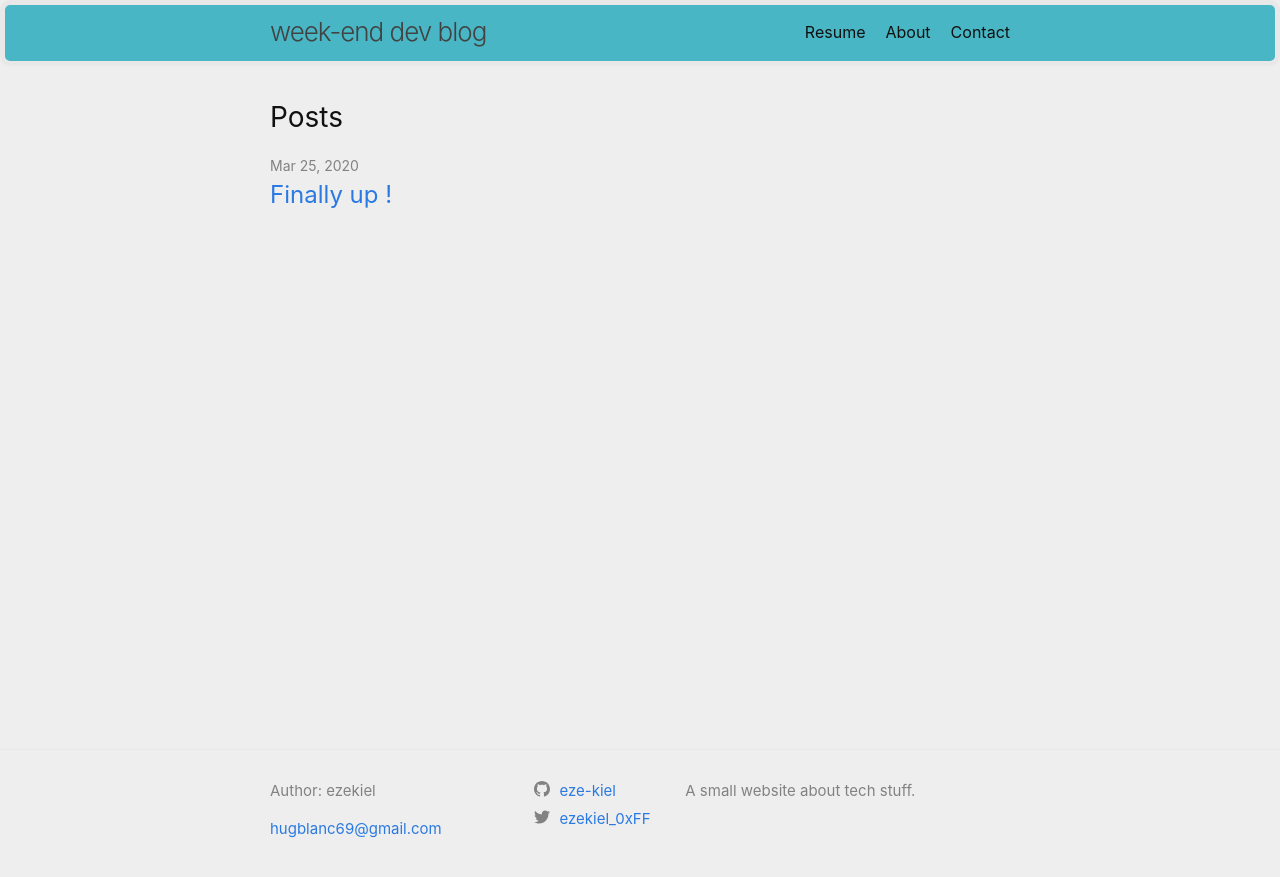
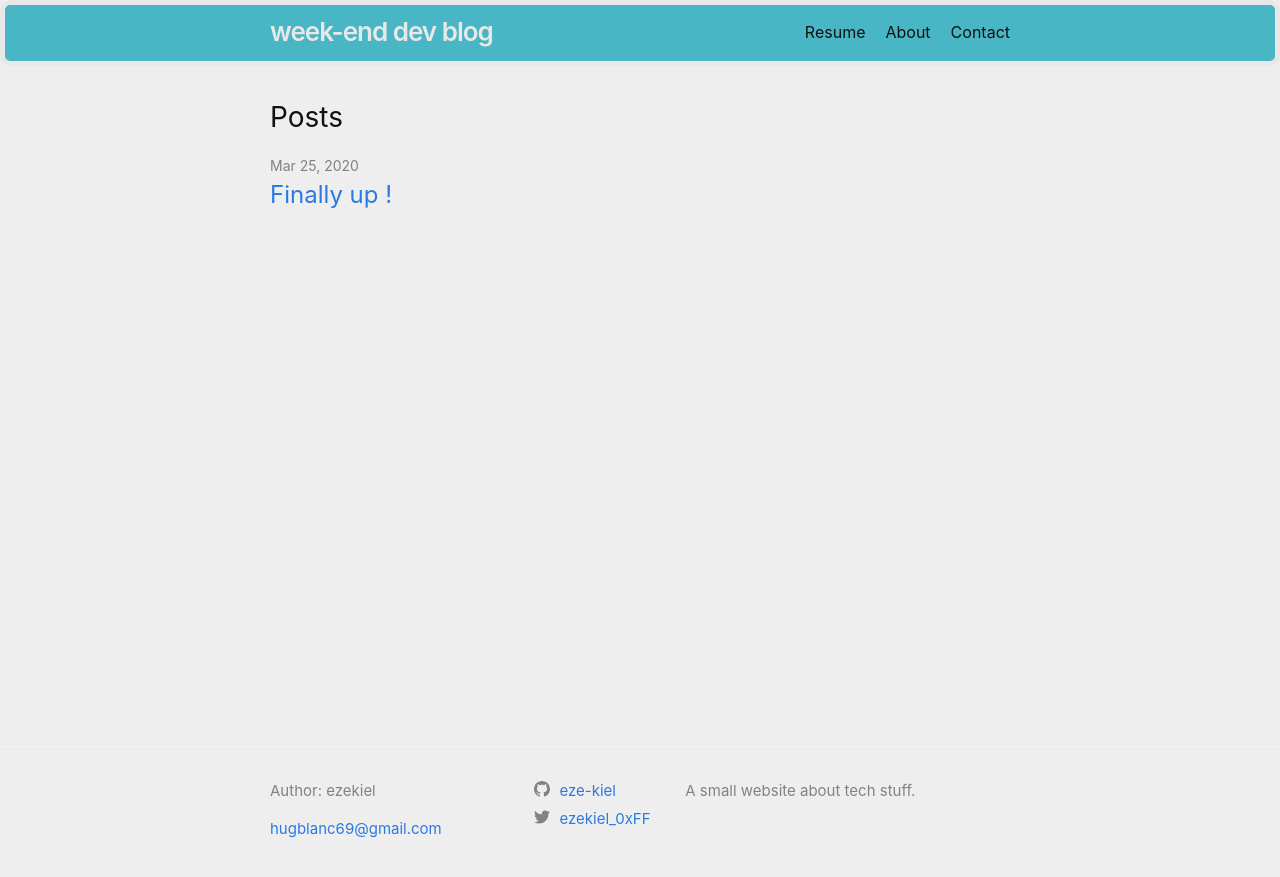
Before and after one commit to eze-kiel/old-eze-kiel.github.io, a Jekyll site: the page built from index.markdown, in a window 1280 px wide. Shown: the top 877 px of the page. Built offline with Jekyll 4.4.1, drawn with Linux system fonts in a browser that asks for light colours.

Commit message:
updated layout.scss

```diff
--- a/_sass/minima/_layout.scss
+++ b/_sass/minima/_layout.scss
@@ -20,7 +20,7 @@
 .site-title {
   @include relative-font-size(1.625);
   color: #eeeeee;
-  font-weight: 300;
+  font-weight: 600;
   line-height: $base-line-height * $base-font-size * 2.25;
   letter-spacing: -1px;
   margin-bottom: 0;
@@ -28,7 +28,7 @@
 
   &,
   &:visited {
-    color: $grey-color-dark;
+    color: $grey-color-light;
   }
 }
 
```
